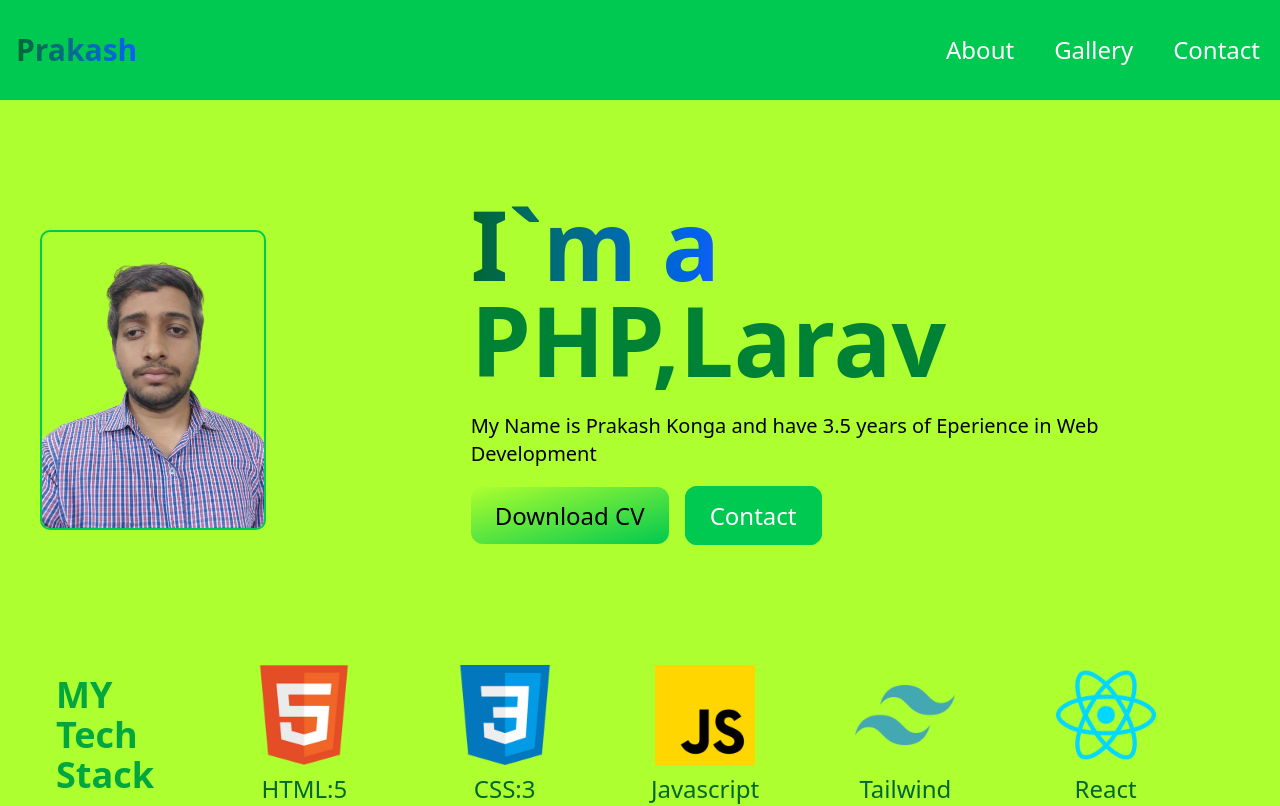
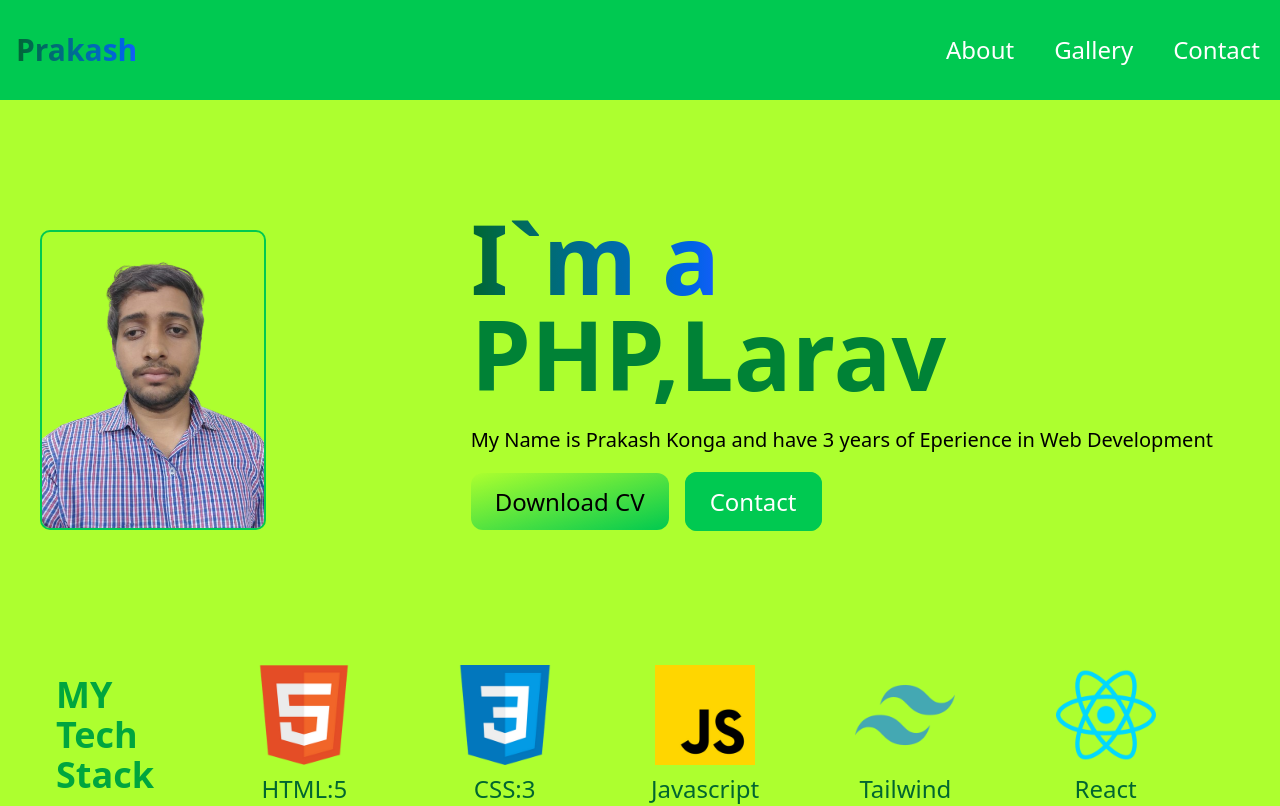
Before and after one commit to Prakash-7382012092/portfolio, a React (Vite) app: page / in a window 1280 px wide. Shown: the top 806 px of the page. Built offline with nearby package versions, Linux system fonts and the light colour scheme.

Commit message:
changed nav

```diff
--- a/src/components/Hero.jsx
+++ b/src/components/Hero.jsx
@@ -27,7 +27,7 @@ const Hero = () => {
 
             </h1>
             <p data-aos="fade-down" className='text-green text-2xl sm:text-lg my-6 lg:text-xl'>
-               My Name is Prakash Konga  and  have 3.5 years of Eperience in Web Development
+               My Name is Prakash Konga  and  have 3 years of Eperience in Web Development
             </p>
 
             <div data-aos="fade-down" className="my-8">
--- a/src/components/Navbar.jsx
+++ b/src/components/Navbar.jsx
@@ -20,9 +20,9 @@ const Navbar = () => {
             {nav ? <AiOutlineClose size={30}/> : <AiOutlineMenu size={30}/>}
         </div>
 
-        <div className={nav ? 'fixed h-full left-0 top-0 w-[60%] bg-[#202121] ease-in-out duration-500':'fixed left-[-100%]'}>
+        <div className={nav ? 'fixed h-full left-0 top-0 w-[50%] bg-[#202121] ease-in-out duration-500 z-[100000]':'fixed left-[-50%]'}>
             <h1 className='text-3xl text-green-500 m-4'>Prakash</h1>
-            <AiOutlineClose className="absolute top-2 right-2 text-green-600 text-3xl  ease-in-out duration-500" onClick={handleNav}/>
+            <AiOutlineClose className="absolute top-2 right-2 text-white-600 text-3xl  ease-in-out duration-500" onClick={handleNav}/>
             <ul className='p-8 text-2xl'>
 
                 <li className='p-2'><a href='#about'>About</a></li>
--- a/vite.config.js
+++ b/vite.config.js
@@ -6,7 +6,6 @@ import tailwindcss from '@tailwindcss/vite';
 export default defineConfig({
   base:"./",
   plugins: [
-
     react(),
     tailwindcss()
   ],
```
